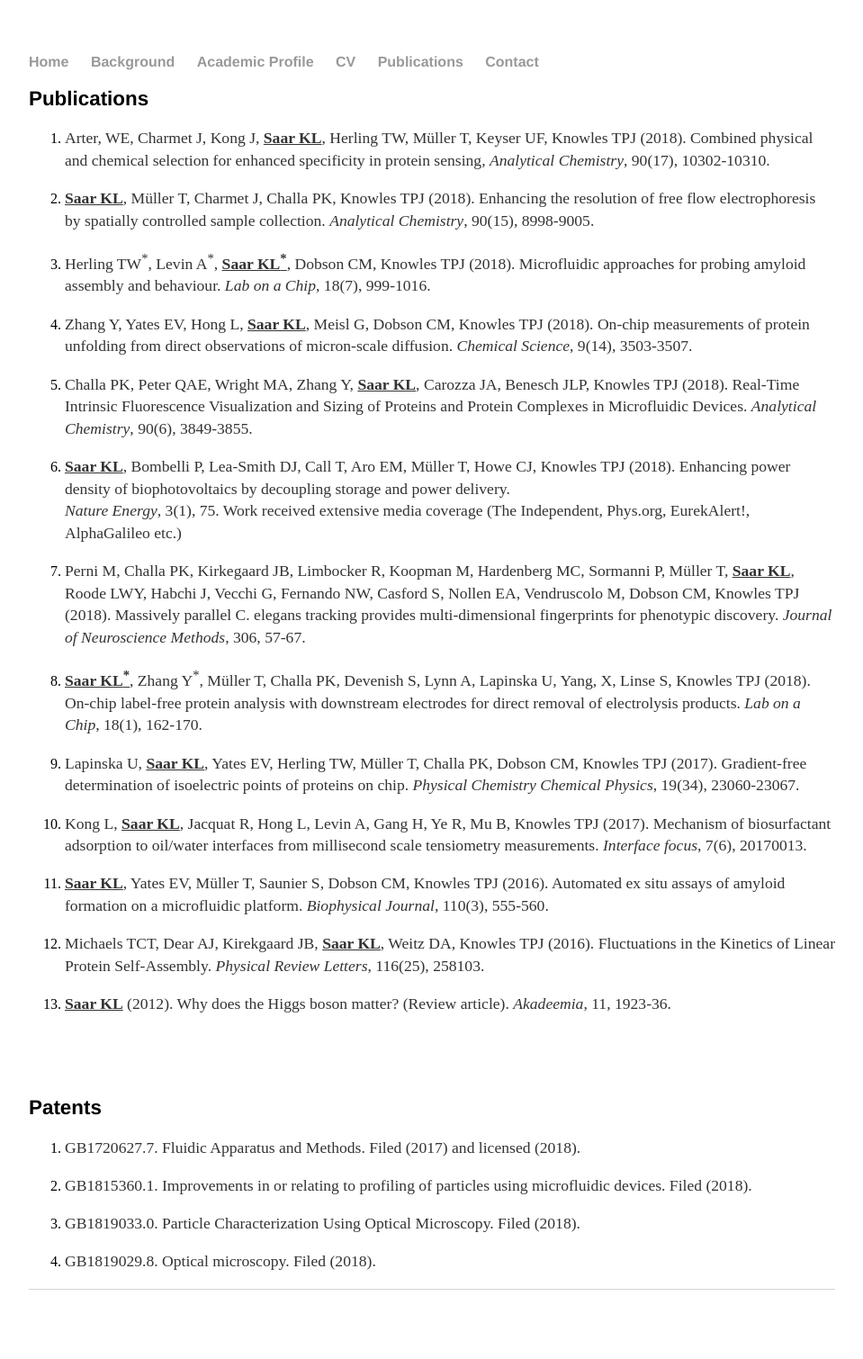
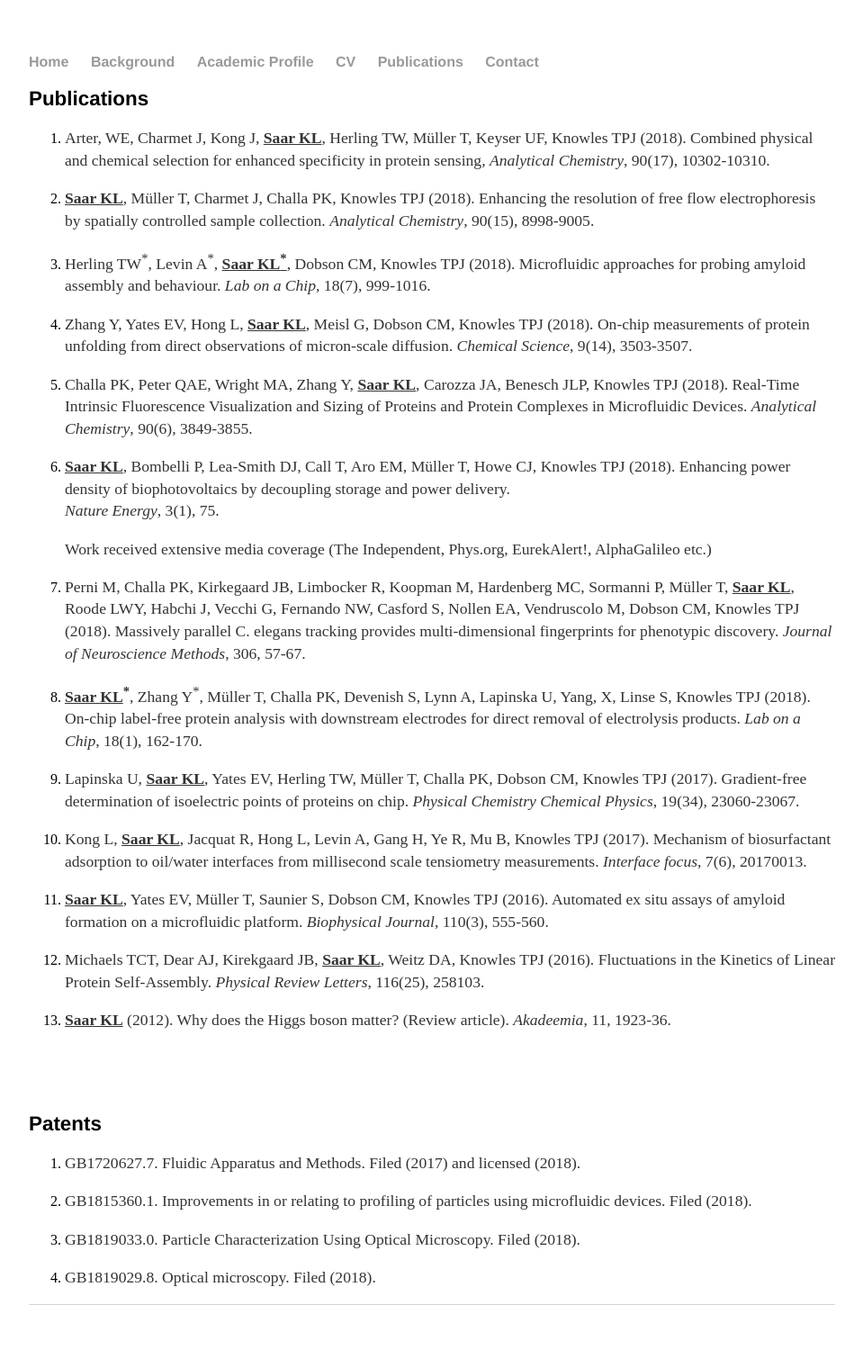
Before and after one commit to kadiliissaar/kadiliissaar.github.io, a Jekyll site: the page built from publications/index.html, in a window 1280 px wide. Shown: the whole page at 90% size, without its empty margins (160-1119 px from the left). Built offline with Jekyll 4.4.1, drawn with Linux system fonts in a browser that asks for light colours.

```diff
--- a/publications/index.html
+++ b/publications/index.html
@@ -23,13 +23,13 @@ Real-Time Intrinsic Fluorescence Visualization and Sizing of Proteins and Protei
 <i>Analytical Chemistry</i>, 90(6), 3849-3855. </p>
    <LI> <p><b><u>Saar KL</u></b>, Bombelli P, Lea-Smith DJ, Call T, Aro EM, Müller T, Howe CJ, Knowles TPJ (2018).
 Enhancing power density of biophotovoltaics by decoupling storage and power delivery. </br>
-<i>Nature Energy</i>, 3(1), 75. Work received extensive media coverage (The Independent, Phys.org, EurekAlert!,
-AlphaGalileo etc.) </p>
+<i>Nature Energy</i>, 3(1), 75. </p>
+<p> Work received extensive media coverage (The Independent, Phys.org, EurekAlert!, AlphaGalileo etc.) </p>
    <LI> <p>Perni M, Challa PK, Kirkegaard JB, Limbocker R, Koopman M, Hardenberg MC, Sormanni P, Müller T,
 <b><u>Saar KL</u></b>, Roode LWY, Habchi J, Vecchi G, Fernando NW, Casford S, Nollen EA, Vendruscolo M, Dobson CM, Knowles TPJ (2018).
 Massively parallel C. elegans tracking provides multi-dimensional fingerprints for phenotypic discovery.
 <i>Journal of Neuroscience Methods</i>, 306, 57-67. </p>
-   <LI><p> <b><u>Saar KL<sup>*</sup></u></b>, Zhang Y<sup>*</sup>, Müller T, Challa PK, Devenish S, Lynn A, Lapinska U, Yang, X, Linse S, Knowles TPJ (2018).
+   <LI><p> <b><u>Saar KL</u><sup>*</sup></b>, Zhang Y<sup>*</sup>, Müller T, Challa PK, Devenish S, Lynn A, Lapinska U, Yang, X, Linse S, Knowles TPJ (2018).
 On-chip label-free protein analysis with downstream electrodes for direct removal of electrolysis products.
 <i>Lab on a Chip</i>, 18(1), 162-170. </p>
    <LI> <p>Lapinska U, <b><u>Saar KL</u></b>, Yates EV, Herling TW, Müller T, Challa PK, Dobson CM, Knowles TPJ (2017).
```
